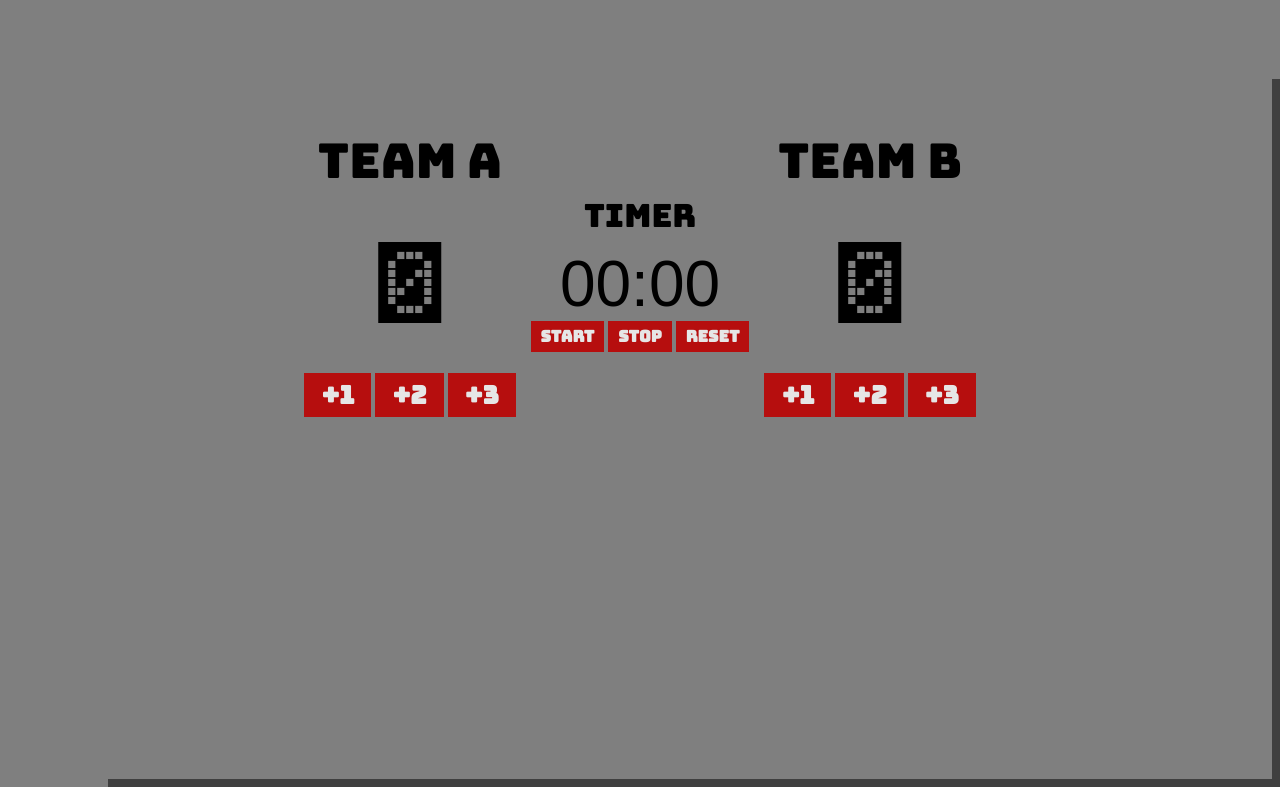
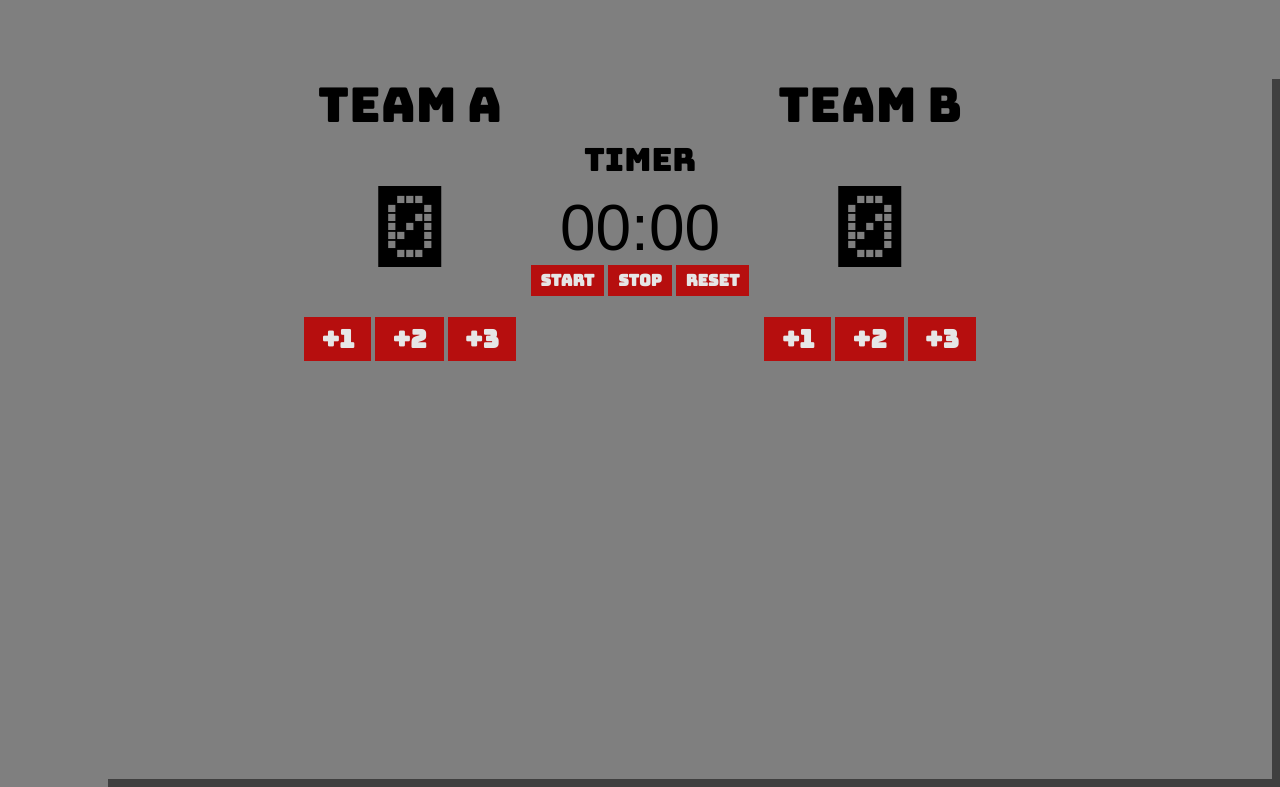
Before and after one commit to AmirFront-hub/basketball-scoreboard, a plain HTML site: page index.html in a window 1280 px wide. Shown: the part 71-858 px from the top of the page. Drawn offline with Linux system fonts and the light colour scheme; a web font is replaced by a local one.

Commit message:
Small fix to CSS

```diff
--- a/css/main.css
+++ b/css/main.css
@@ -38,7 +38,7 @@ body {
   justify-content: center;
   align-items: center;
   position: absolute;
-  top: 25%;
+  top: 18%;
   width: 100%;
   gap: 15px;
 }
```
